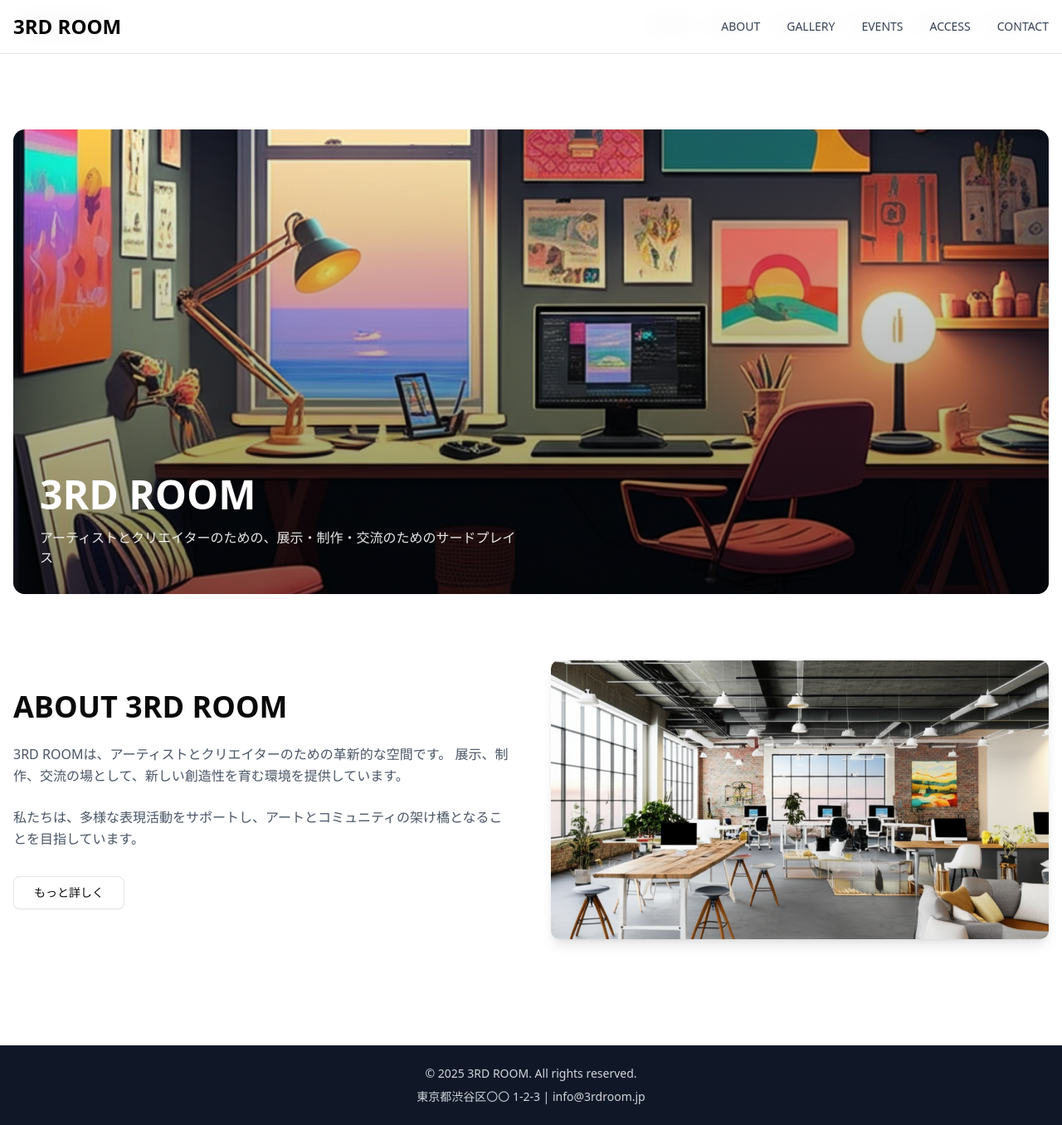
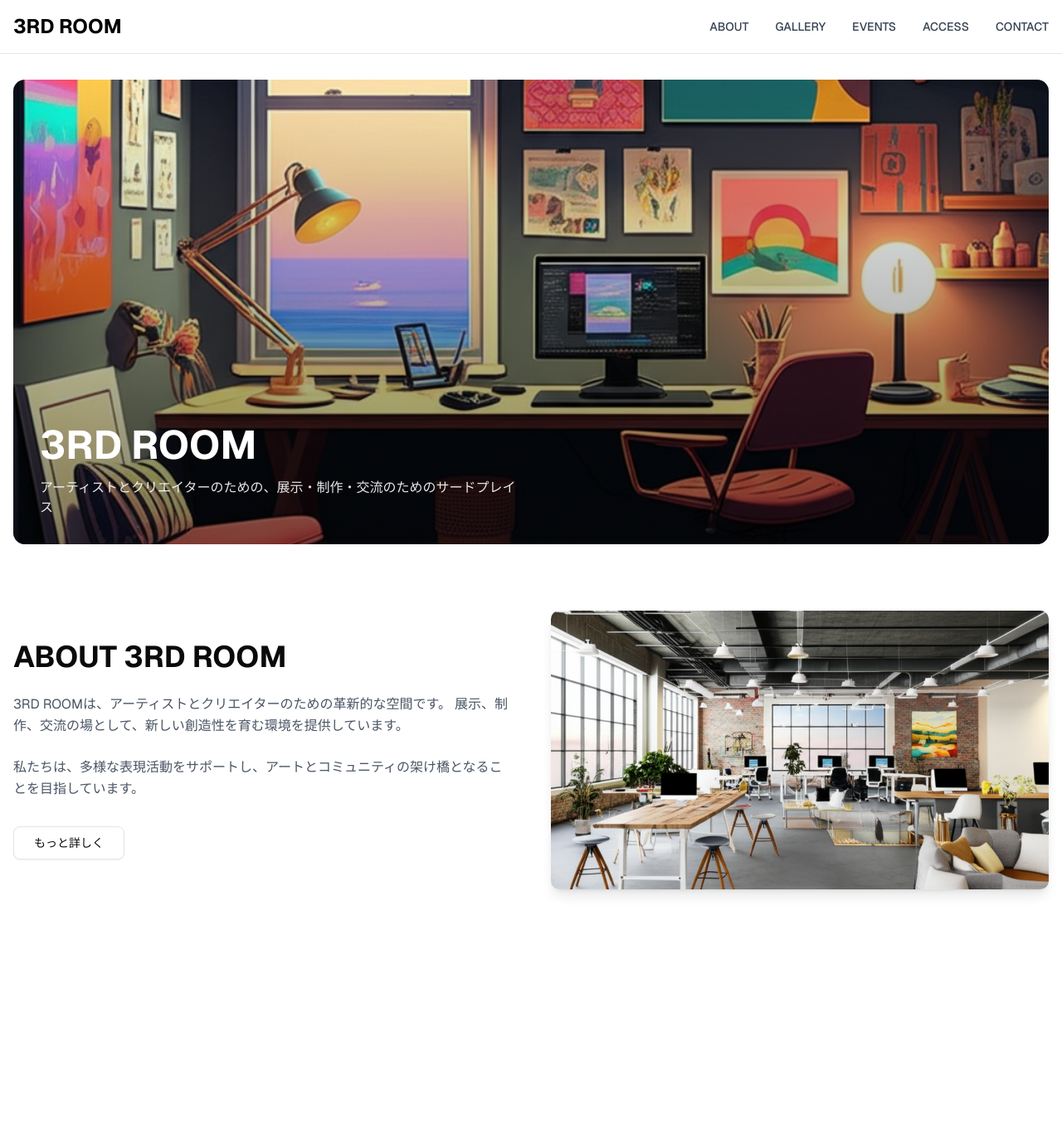
Before and after one commit to Ai-friendly-contact/3rdroom, a Next.js app: page / in a window 1280 px wide. Shown: the whole page at 83% size. After the commit the page ends 1152 px from the top, so only its background shows below. Built offline with nearby package versions, Linux system fonts and the light colour scheme.

Commit message:
Update layout.tsx

```diff
--- a/app/layout.tsx
+++ b/app/layout.tsx
@@ -1,24 +1,31 @@
-// app/layout.tsx
-import "./globals.css"
-import { ReactNode } from "react"
+import type { Metadata } from 'next'
+import { GeistSans } from 'geist/font/sans'
+import { GeistMono } from 'geist/font/mono'
+import './globals.css'
 
-// 共通パーツ
-import Header from "@/components/Header"
-import Footer from "@/components/Footer"
-
-export const metadata = {
-  title: "3RD ROOM",
-  description: "Creative Space for Artists & Creators",
+export const metadata: Metadata = {
+  title: 'v0 App',
+  description: 'Created with v0',
+  generator: 'v0.app',
 }
 
-export default function RootLayout({ children }: { children: ReactNode }) {
+export default function RootLayout({
+  children,
+}: Readonly<{
+  children: React.ReactNode
+}>) {
   return (
-    <html lang="ja">
-      <body>
-        <Header />
-        <main>{children}</main>
-        <Footer />
-      </body>
+    <html lang="en">
+      <head>
+        <style>{`
+html {
+  font-family: ${GeistSans.style.fontFamily};
+  --font-sans: ${GeistSans.variable};
+  --font-mono: ${GeistMono.variable};
+}
+        `}</style>
+      </head>
+      <body>{children}</body>
     </html>
   )
 }
```
